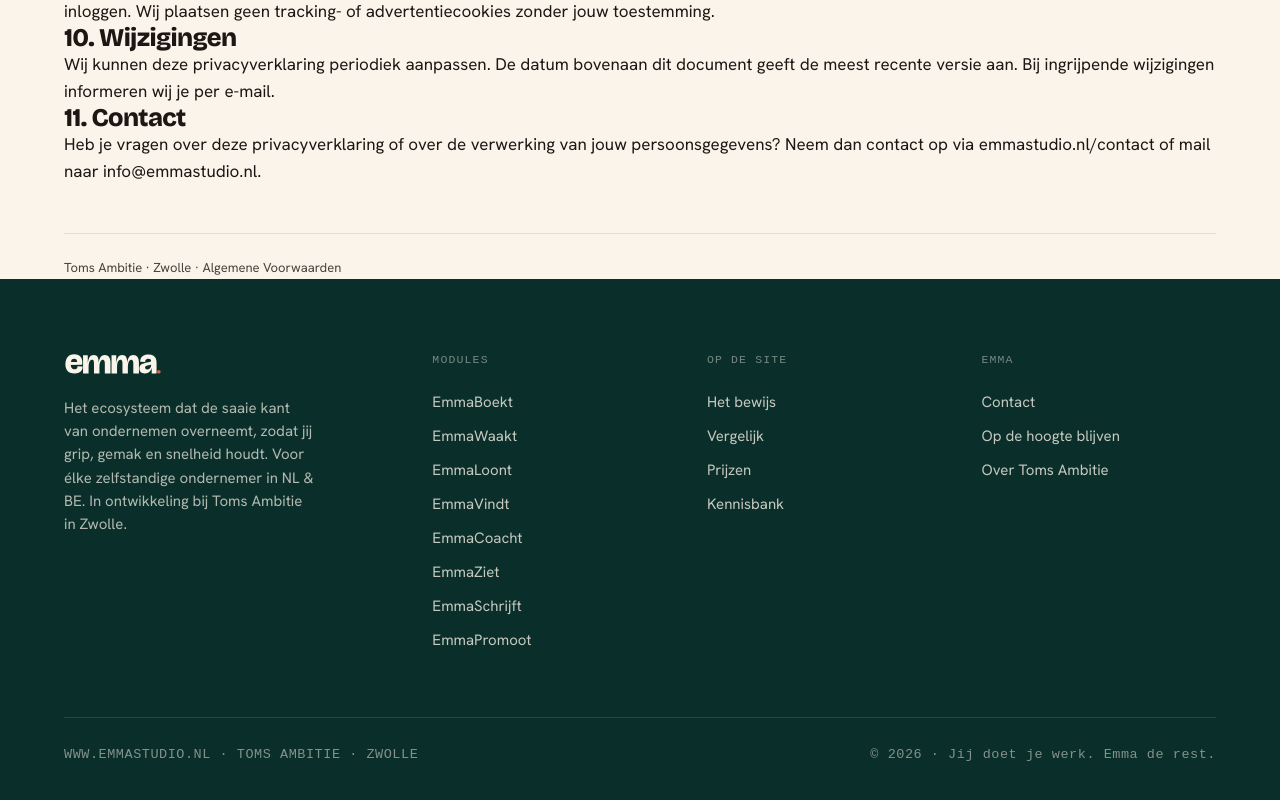
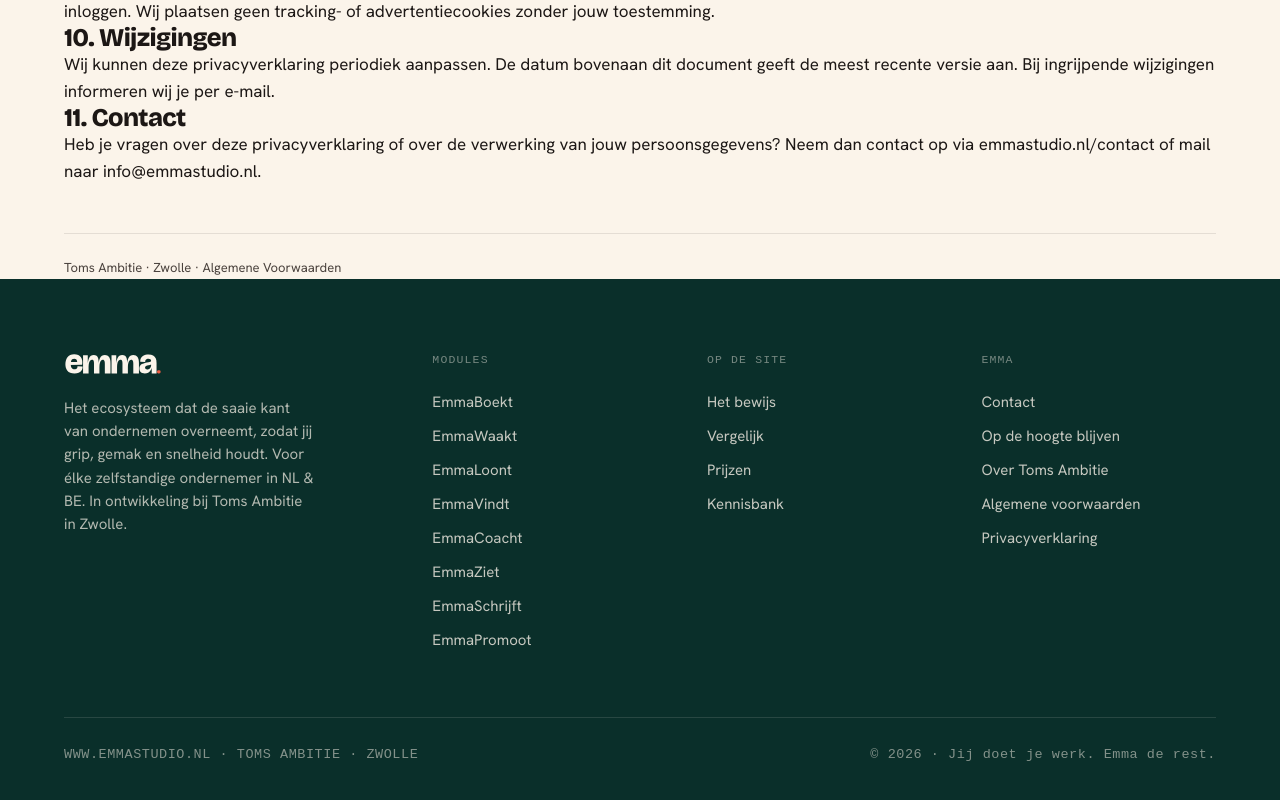
Before and after one commit to Toms-Ambitie/emmastudio-website, a Next.js app: page /privacy in a window 1280 px wide. Shown: the part 1695-2495 px from the top of the page. Built offline with nearby package versions, Linux system fonts and the light colour scheme; a web font is replaced by a local one.

Commit message:
update src/components/Footer.tsx

```diff
--- a/src/components/Footer.tsx
+++ b/src/components/Footer.tsx
@@ -33,6 +33,8 @@
             <Link href="/contact">Contact</Link>
             <Link href="/#closer">Op de hoogte blijven</Link>
             <Link href="/over">Over Toms Ambitie</Link>
+            <Link href="/algemene-voorwaarden">Algemene voorwaarden</Link>
+            <Link href="/privacy">Privacyverklaring</Link>
           </div>
         </div>
         <div className="foot__bot">
```
